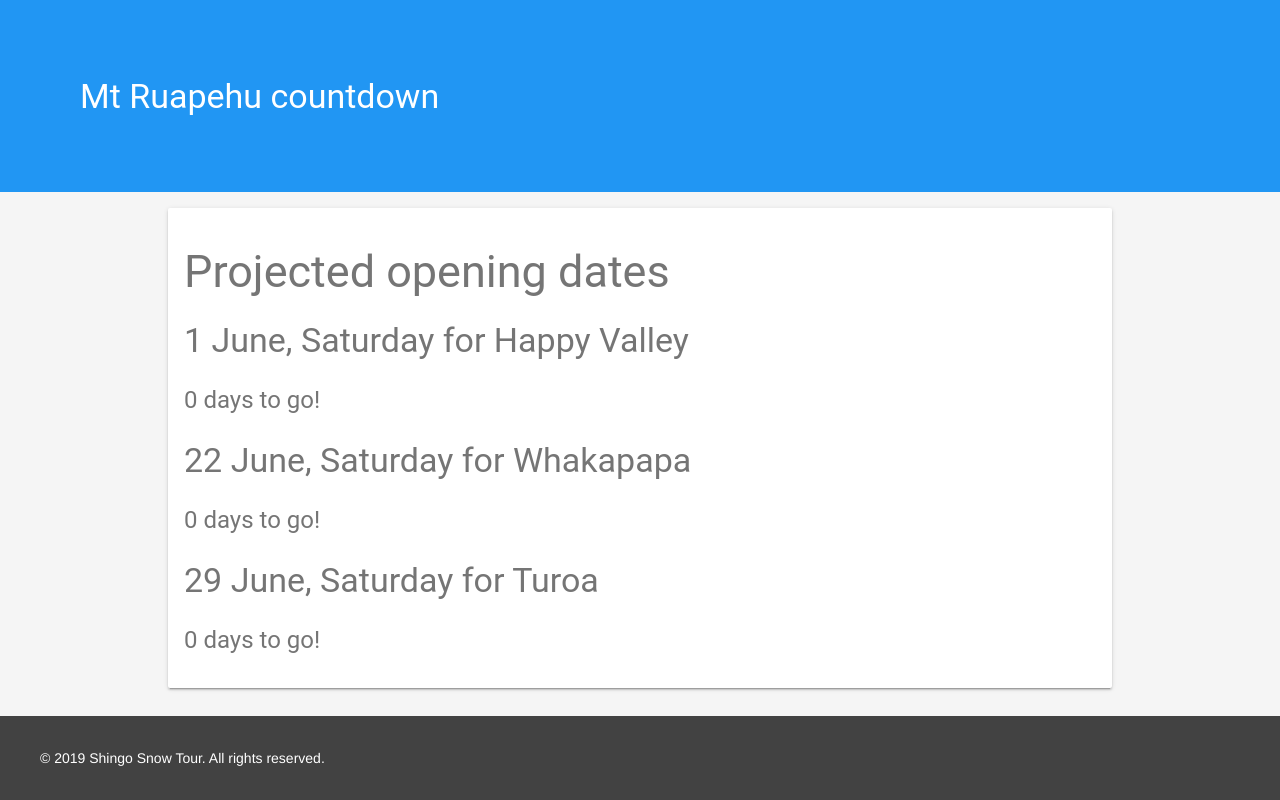
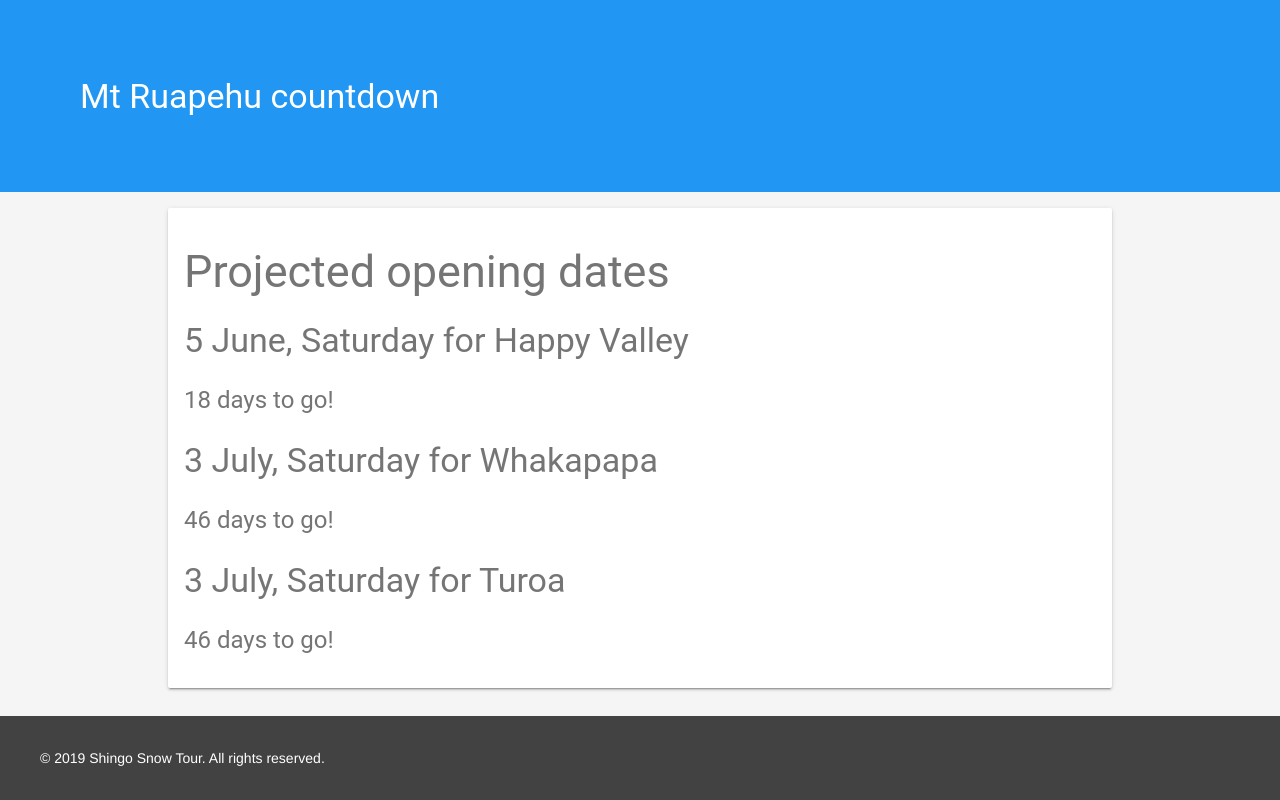
Before and after one commit to shingodesigns/snowtour, a plain HTML site: page countdown.html in a window 1280 px wide. Drawn offline with nearby package versions, Linux system fonts and the light colour scheme.

Commit message:
Update countdown

```diff
--- a/countdown.html
+++ b/countdown.html
@@ -32,11 +32,11 @@
 				<div class="mdl-card mdl-cell mdl-cell--12-col mdl-shadow--2dp">
 					<div class="mdl-card__supporting-text">
 					    <h2>Projected opening dates</h2>
-						<h3>1 June, Saturday for Happy Valley</h3>
+						<h3>5 June, Saturday for Happy Valley</h3>
 						<h4 id="cd0"></h4>
-						<h3>22 June, Saturday for Whakapapa</h3>
+						<h3>3 July, Saturday for Whakapapa</h3>
 						<h4 id="cd1"></h4>
-						<h3>29 June, Saturday for Turoa</h3>
+						<h3>3 July, Saturday for Turoa</h3>
 						<h4 id="cd2"></h4>
 					</div>
 				</div>
--- a/scripts/countdown.js
+++ b/scripts/countdown.js
@@ -1,5 +1,5 @@
 (function(){function a(a,b,c,d){b=Math.ceil(((new Date(b,c-1,d)).getTime()-(new Date).getTime())/864E5);0>b&&(b=0);document.getElementById(a).innerHTML=b+" days to go!"}
-a("cd0",2019,6,1);
-a("cd1",2019,6,22);
-a("cd2",2019,6,29);
+a("cd0",2021,6,5);
+a("cd1",2021,7,3);
+a("cd2",2021,7,3);
 })();
```
